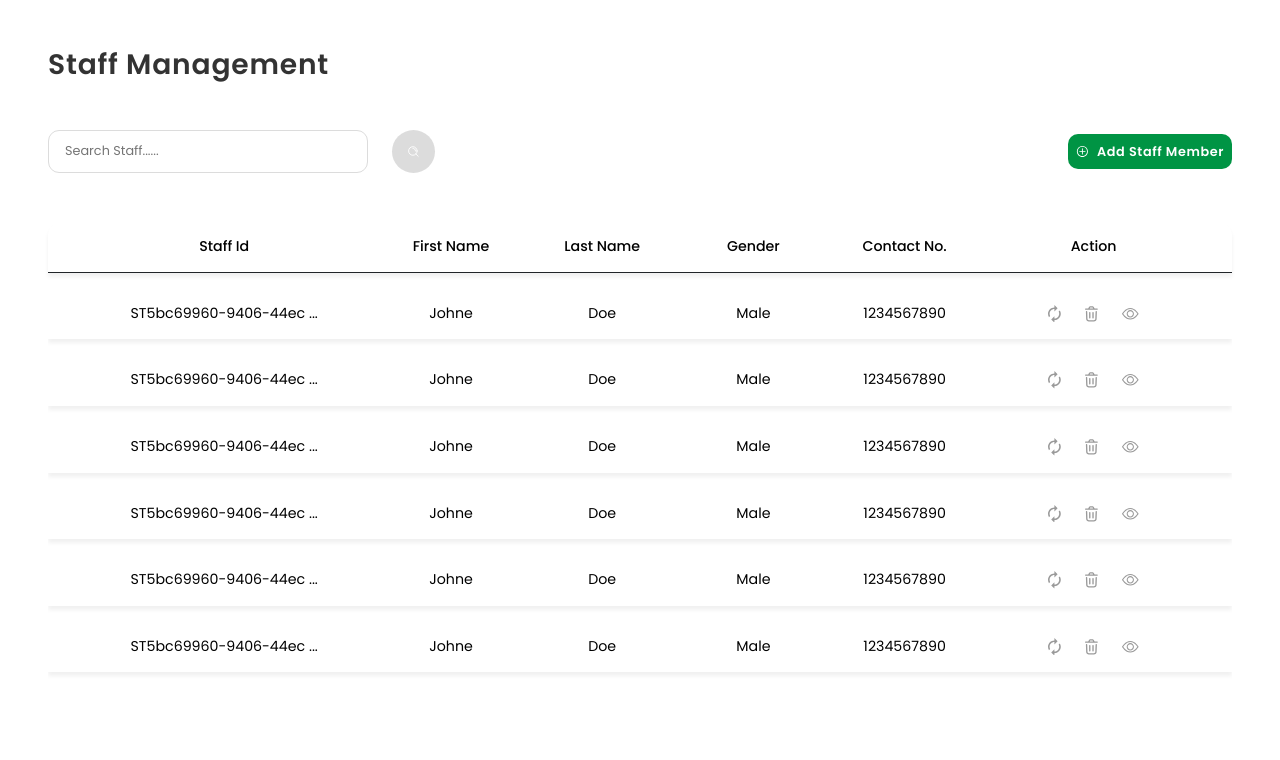
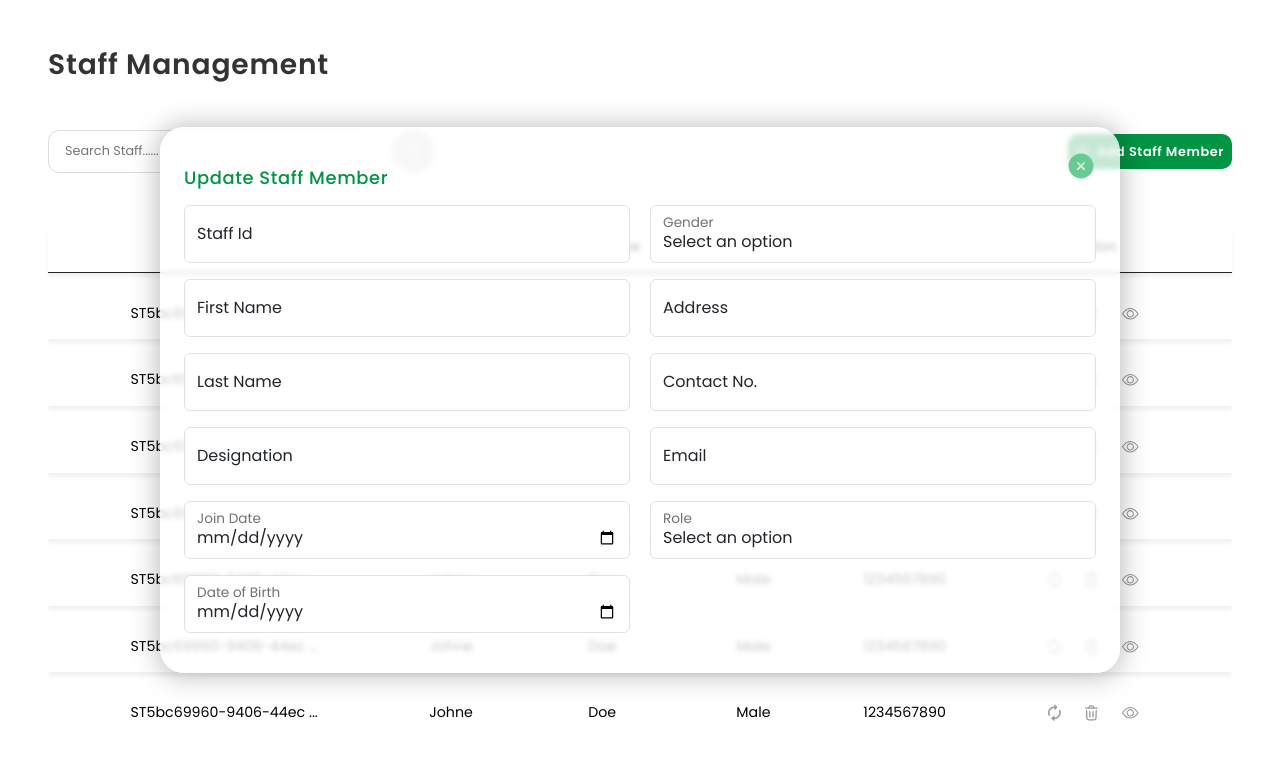
Before and after one commit to amliyanage/Green-Shadow-Front-End, a plain HTML site: page pages/wall/StaffWall.html in a window 1280 px wide. Both pictures are taken after a click on the icon 1130 px from the left and 313 px from the top of the page. Drawn offline with nearby package versions, Linux system fonts and the light colour scheme.

Commit message:
view staff member developed

```diff
--- a/css/Wall/StaffWall.css
+++ b/css/Wall/StaffWall.css
@@ -59,7 +59,7 @@ input + button {
 }
 
 .table .table-body {
-  height: 52vh;
+  height: 56vh;
   overflow-y: scroll;
 }
 
@@ -91,7 +91,7 @@ svg {
   transition: 0.5s;
 }
 
-#save-staff-popup , #update-staff-popup{
+#save-staff-popup , #update-staff-popup , #view-staff-popup{
   display: none;
   animation: wipe 0.2s ease-in-out;
 }
@@ -107,19 +107,19 @@ svg {
   }
 }
 
-#save-staff-popup > div , #update-staff-popup > div{
+#save-staff-popup > div , #update-staff-popup > div , #view-staff-popup > div{
   border-radius: 24px;
   background: rgba(255, 255, 255, 0.78);
   box-shadow: 0px 1px 26px 3px rgba(0, 0, 0, 0.25);
   backdrop-filter: blur(2.5px);
 }
 
-#save-staff-popup .form-set , #update-staff-popup .form-set{
+#save-staff-popup .form-set , #update-staff-popup .form-set , #view-staff-popup .form-set{
   grid-template-columns: repeat(2,1fr);
   column-gap: 20px;
 }
 
-#save-staff-popup h2 , #update-staff-popup h2{
+#save-staff-popup h2 , #update-staff-popup h2 , #view-staff-popup h2{
   font-size: 1.4vw;
   font-weight: 500;
   letter-spacing: 0.6px;
@@ -141,7 +141,7 @@ svg {
   .table .table-body .action > :nth-child(3) {
     width: 1.7vw;
   }
-  #save-staff-popup h2{
+  #save-staff-popup h2 , #update-staff-popup h2 , #view-staff-popup h2{
     font-size: 2vw;
   }
 }
--- a/pages/wall/StaffWall.html
+++ b/pages/wall/StaffWall.html
@@ -12,7 +12,7 @@
     <link rel="stylesheet" href="/css/style.css" />
     <link rel="stylesheet" href="/css/Wall/StaffWall.css" />
   </head>
-  <body class="p-5 bg-transparent">
+  <body class="p-5 pb-0 bg-transparent">
 
 
     <!-- save staff popup start -->
@@ -124,6 +124,7 @@
               </select>
               <label for="floatingSelect">Role</label>
             </div>
+            <button type="button" class="btn btn-outline-success w-100">Save Staff Member</button>
           </div>
         </div>
       </div>
@@ -240,12 +241,138 @@
               </select>
               <label for="floatingSelect">Role</label>
             </div>
+            <button type="button" class="btn btn-outline-success w-100">Update Staff Member</button>
           </div>
         </div>
       </div>
     </div>
 
     <!-- update staff popup end -->
+
+    <!-- view staff popup end -->
+
+    <div
+      id="view-staff-popup"
+      class="position-absolute start-0 end-0 top-0 bottom-0 w-100 h-auto justify-content-center align-items-center"
+    >
+      <div class="w-75 h-auto p-4">
+        <img class="float-end" src="/assets/icon/close-btn.svg" />
+        <h2 class="mt-3 mb-3">Update Staff Member</h2>
+        <div class="w-100 h-auto form-set d-grid">
+          <div>
+            <div class="form-floating mb-3">
+              <input
+                type="text"
+                class="form-control staff-id-text"
+                id="floatingInput"
+                placeholder=""
+              />
+              <label for="floatingInput">Staff Id</label>
+            </div>
+            <div class="form-floating mb-3">
+              <input
+                type="text"
+                class="form-control first-name-text"
+                id="floatingInput"
+                placeholder=""
+              />
+              <label for="floatingInput">First Name</label>
+            </div>
+            <div class="form-floating mb-3">
+              <input
+                type="text"
+                class="form-control last-name-text"
+                id="floatingInput"
+                placeholder="name@example.com"
+              />
+              <label for="floatingInput">Last Name</label>
+            </div>
+            <div class="form-floating mb-3">
+              <input
+                type="text"
+                class="form-control destination-text"
+                id="floatingInput"
+                placeholder="name@example.com"
+              />
+              <label for="floatingInput">Designation</label>
+            </div>
+            <div class="form-floating mb-3">
+              <input
+                type="date"
+                class="form-control join-date-text"
+                id="floatingInput"
+                placeholder="name@example.com"
+              />
+              <label for="floatingInput">Join Date</label>
+            </div>
+            <div class="form-floating mb-3">
+              <input
+                type="date"
+                class="form-control dob-text"
+                id="floatingInput"
+                placeholder="name@example.com"
+              />
+              <label for="floatingInput">Date of Birth</label>
+            </div>
+          </div>
+          <div>
+            <div class="form-floating mb-3">
+              <select
+                class="form-control gender-combo"
+                id="floatingSelect"
+                aria-label="Floating label select example"
+              >
+                <option value="" disabled selected>Select an option</option>
+                <option value="Female">Female</option>
+                <option value="Male">Male</option>
+              </select>
+              <label for="floatingSelect">Gender</label>
+            </div>
+            <div class="form-floating mb-3">
+              <input
+                type="text"
+                class="form-control address-text"
+                id="floatingInput"
+                placeholder="name@example.com"
+              />
+              <label for="floatingInput">Address</label>
+            </div>
+            <div class="form-floating mb-3">
+              <input
+                type="number"
+                class="form-control contact-text"
+                id="floatingInput"
+                placeholder="name@example.com"
+              />
+              <label for="floatingInput">Contact No.</label>
+            </div>
+            <div class="form-floating mb-3">
+              <input
+                type="email"
+                class="form-control email-text"
+                id="floatingInput"
+                placeholder="name@example.com"
+              />
+              <label for="floatingInput">Email</label>
+            </div>
+            <div class="form-floating mb-3">
+              <select
+                class="form-control role-combo"
+                id="floatingSelect"
+                aria-label="Floating label select example"
+              >
+                <option value="" disabled selected>Select an option</option>
+                <option value="Secintist">Secintist</option>
+                <option value="User">User</option>
+              </select>
+              <label for="floatingSelect">Role</label>
+            </div>
+          </div>
+        </div>
+      </div>
+    </div>
+
+    <!-- view staff popup end -->
 
 
     <h1>Staff Management</h1>
@@ -659,6 +786,12 @@
         $('#update-staff-popup img').click(function(){
           $('#update-staff-popup').removeClass('d-flex')
         })
+        $('.table .table-body .action > :nth-child(3)').click(function(){
+          $('#view-staff-popup').addClass('d-flex');
+        })
+        $('#view-staff-popup img').click(function(){
+          $('#view-staff-popup').removeClass('d-flex')
+        })
     </script>
   </body>
 </html>
```
